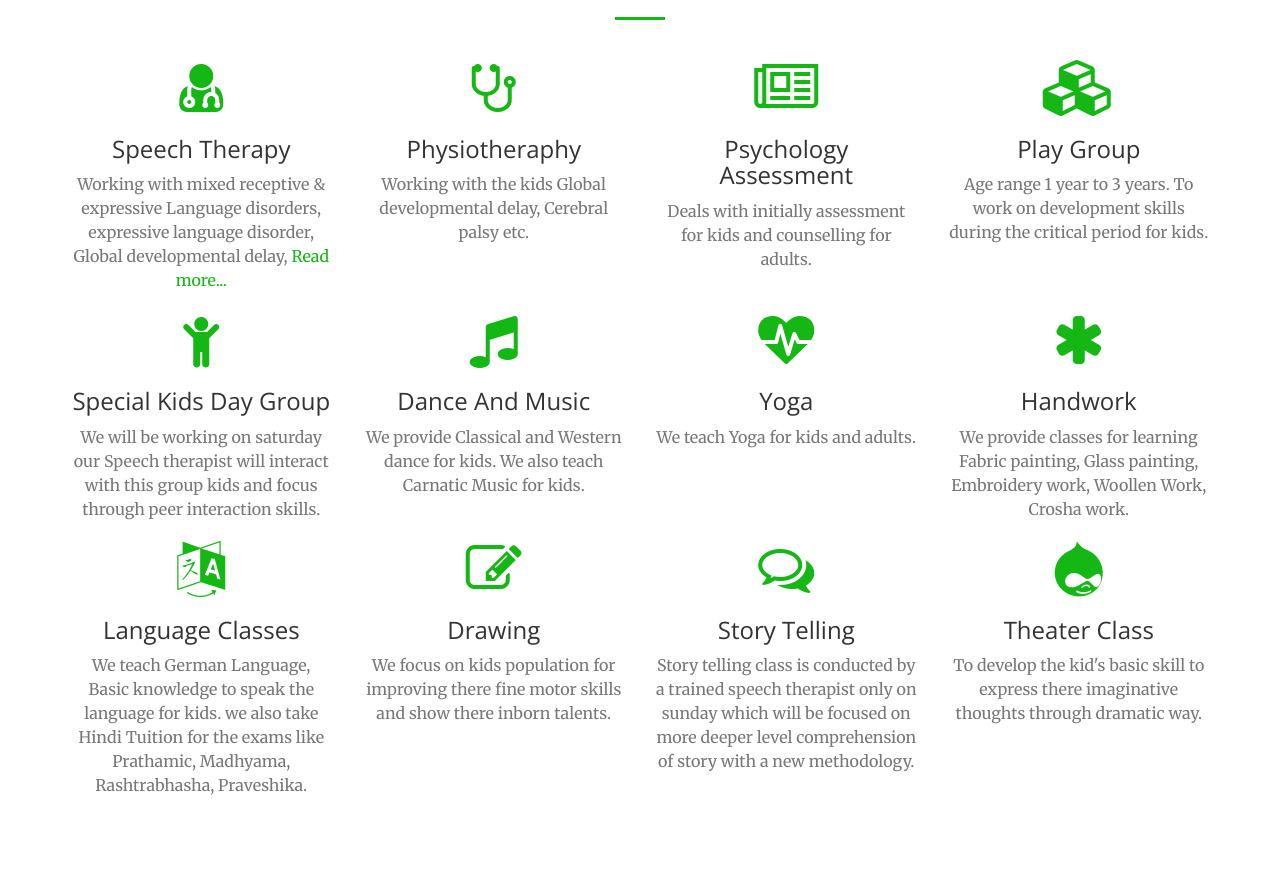
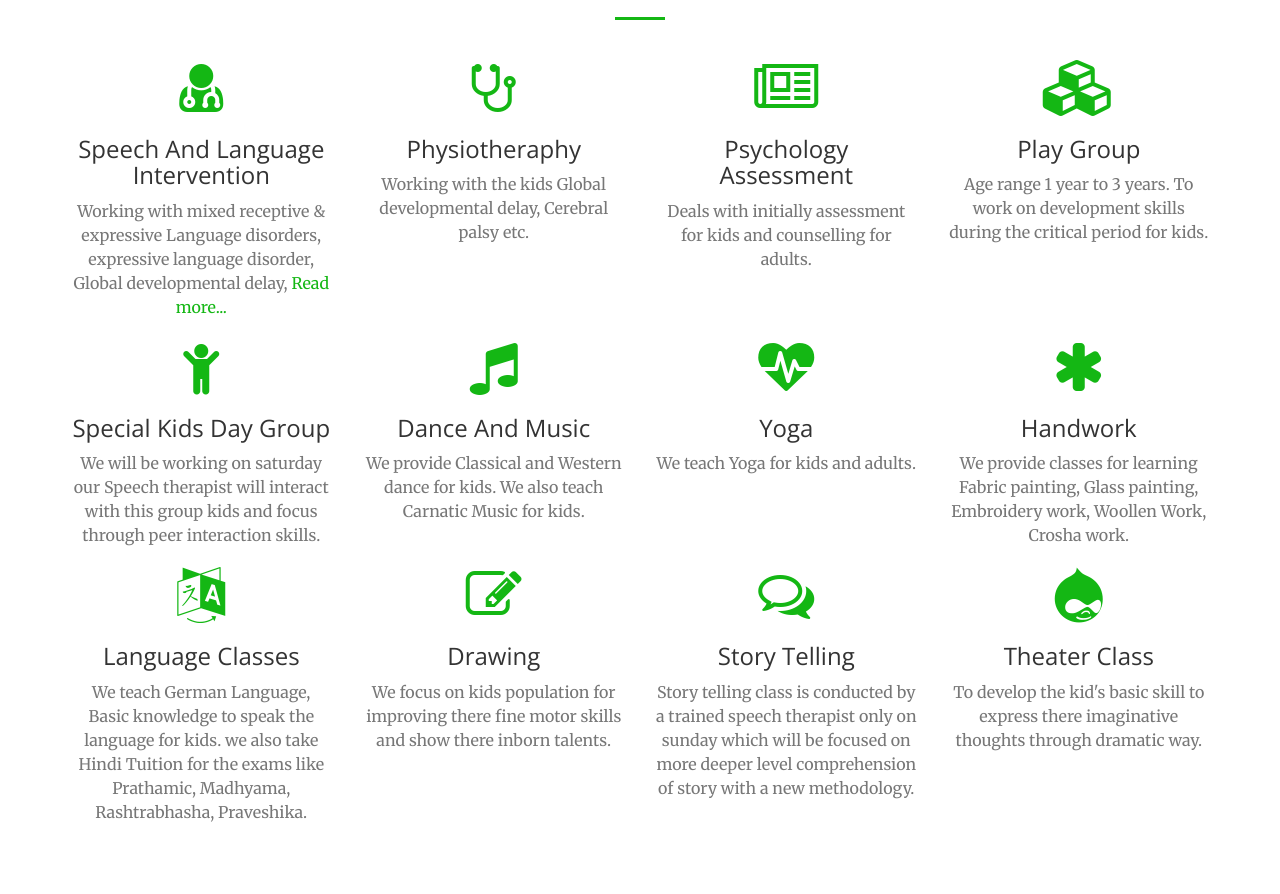
Before and after one commit to reetlearningcenter/reetlearningcenter.github.io, a website: page index.html in a window 1280 px wide. Shown: the part 1402-2296 px from the top of the page. Drawn offline with nearby package versions, Linux system fonts and the light colour scheme.

Commit message:
modified file

```diff
--- a/index.html
+++ b/index.html
@@ -142,7 +142,7 @@
                 <div class="col-lg-3 col-md-3 text-center">
                     <div class="service-box">
                         <i class="fa fa-4x fa-user-md text-primary sr-icons"></i>
-                        <h3 data-toggle="modal" data-target="#images_speech_therapy" class="cursor_pointer">Speech Therapy</h3>
+                        <h3 data-toggle="modal" data-target="#images_speech_therapy" class="cursor_pointer">Speech And Language Intervention</h3>
                         <p class="text-muted">Working with mixed receptive & expressive Language disorders, expressive language disorder, Global developmental delay, <a href="#" class="show_more_speech"> Read more... </a> </p><p class="text-muted speech_more_text hide_text"> Autsim spectrum disorder, Attention deficit hyperactive disorder, Mentally retarded, Cerebral palsy, Stuttering, Hearing impaired, Misarticulation, Phonological disorder & Aphasia.(Any age population) </p>
                     </div>
                 </div>
```
